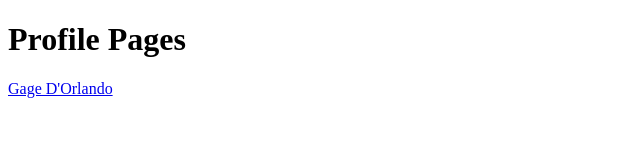
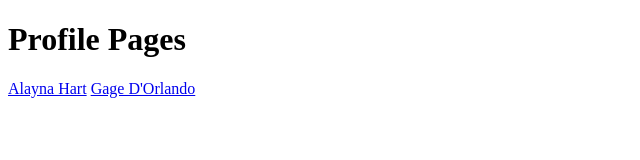
Before and after one commit to amhart02/webdevsociety, a website: page index.html in a window 1280 px wide. Shown: the whole page, without its empty margins (0-640 px from the left). Drawn offline with Linux system fonts and the light colour scheme.

Commit message:
Update index.html

```diff
--- a/index.html
+++ b/index.html
@@ -7,6 +7,7 @@
 </head>
 <body>
     <h1>Profile Pages</h1>
+    <a href="alaynahart.html">Alayna Hart</a>
     <a href="gagedorlando.html">Gage D'Orlando</a>
 </body>
 </html>
```
